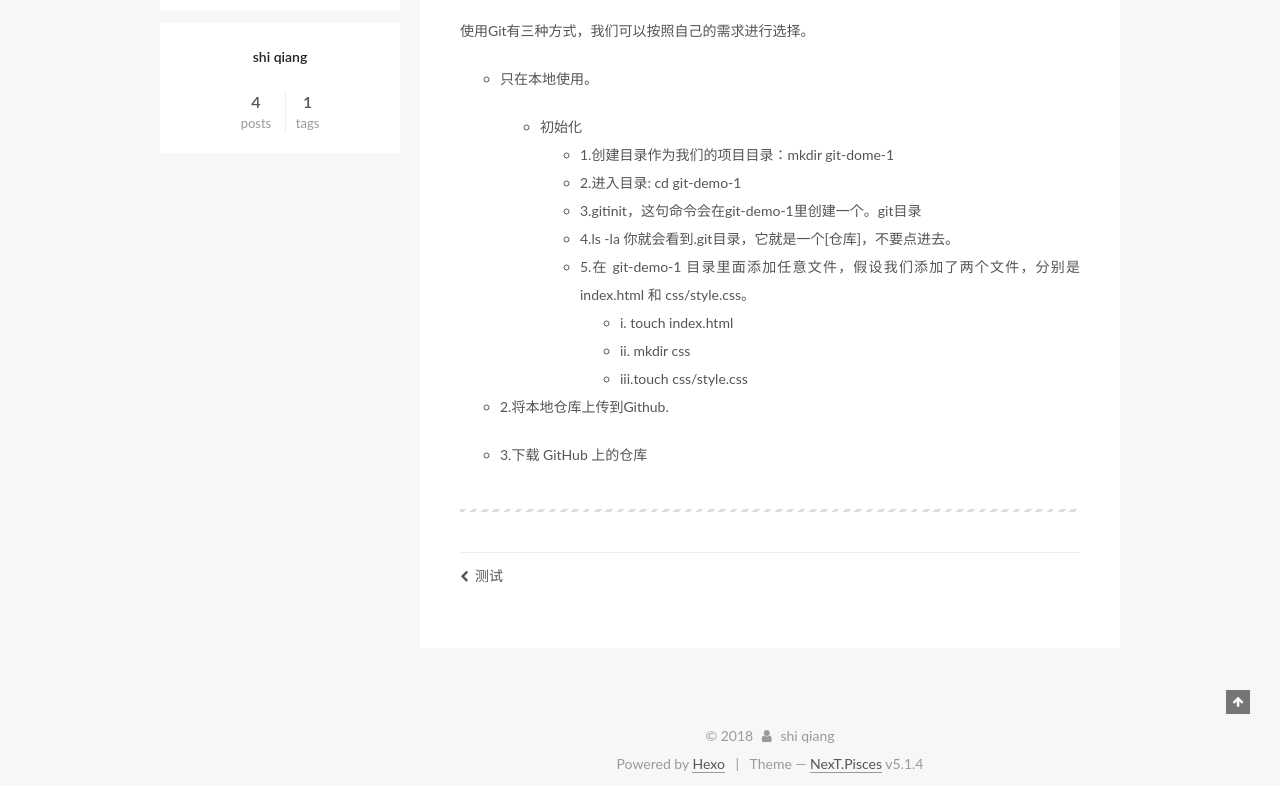
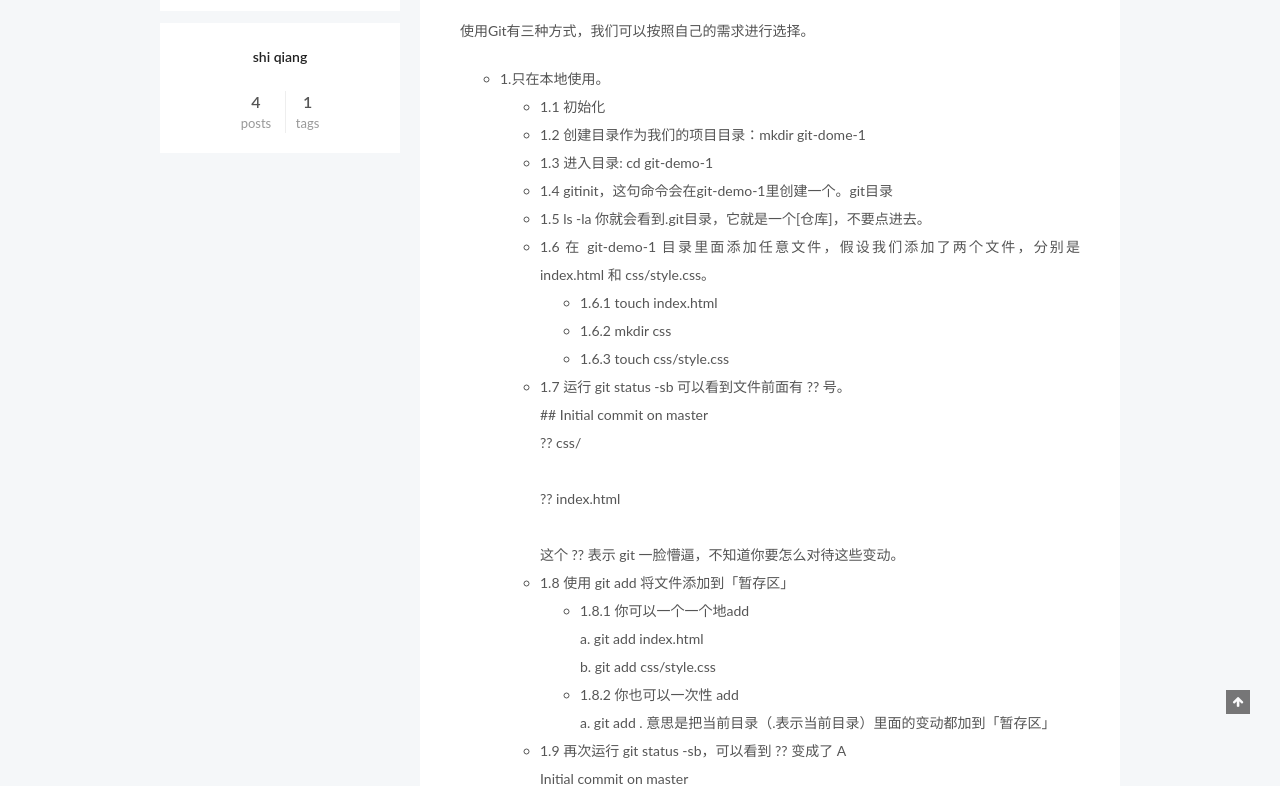
Before and after one commit to Tikktoo/Tikktoo.github.io, a plain HTML site: page 2018/06/27/Git的使用/index.html in a window 1280 px wide. Shown: the part 186-972 px from the top of the page. Drawn offline with Linux system fonts and the light colour scheme.

Commit message:
Site updated: 2018-06-27 16:06:29

```diff
--- a/2018/06/27/Git的使用/index.html
+++ b/2018/06/27/Git的使用/index.html
@@ -79,17 +79,17 @@
 
 
 
-<meta name="description" content="使用Git有三种方式，我们可以按照自己的需求进行选择。  只在本地使用。  初始化 1.创建目录作为我们的项目目录：mkdir git-dome-1 2.进入目录: cd git-demo-1 3.gitinit，这句命令会在git-demo-1里创建一个。git目录 4.ls -la 你就会看到.git目录，它就是一个[仓库]，不要点进去。 5.在 git-demo-1 目录里面添加任意文件，假">
+<meta name="description" content="使用Git有三种方式，我们可以按照自己的需求进行选择。  1.只在本地使用。 1.1 初始化 1.2 创建目录作为我们的项目目录：mkdir git-dome-1 1.3 进入目录: cd git-demo-1 1.4 gitinit，这句命令会在git-demo-1里创建一个。git目录 1.5 ls -la 你就会看到.git目录，它就是一个[仓库]，不要点进去。 1.6 在 git-demo">
 <meta property="og:type" content="article">
 <meta property="og:title" content="Git的使用">
 <meta property="og:url" content="http://yoursite.com/2018/06/27/Git的使用/index.html">
 <meta property="og:site_name" content="Martin">
-<meta property="og:description" content="使用Git有三种方式，我们可以按照自己的需求进行选择。  只在本地使用。  初始化 1.创建目录作为我们的项目目录：mkdir git-dome-1 2.进入目录: cd git-demo-1 3.gitinit，这句命令会在git-demo-1里创建一个。git目录 4.ls -la 你就会看到.git目录，它就是一个[仓库]，不要点进去。 5.在 git-demo-1 目录里面添加任意文件，假">
+<meta property="og:description" content="使用Git有三种方式，我们可以按照自己的需求进行选择。  1.只在本地使用。 1.1 初始化 1.2 创建目录作为我们的项目目录：mkdir git-dome-1 1.3 进入目录: cd git-demo-1 1.4 gitinit，这句命令会在git-demo-1里创建一个。git目录 1.5 ls -la 你就会看到.git目录，它就是一个[仓库]，不要点进去。 1.6 在 git-demo">
 <meta property="og:locale" content="default">
-<meta property="og:updated_time" content="2018-06-27T07:44:34.079Z">
+<meta property="og:updated_time" content="2018-06-27T08:06:04.570Z">
 <meta name="twitter:card" content="summary">
 <meta name="twitter:title" content="Git的使用">
-<meta name="twitter:description" content="使用Git有三种方式，我们可以按照自己的需求进行选择。  只在本地使用。  初始化 1.创建目录作为我们的项目目录：mkdir git-dome-1 2.进入目录: cd git-demo-1 3.gitinit，这句命令会在git-demo-1里创建一个。git目录 4.ls -la 你就会看到.git目录，它就是一个[仓库]，不要点进去。 5.在 git-demo-1 目录里面添加任意文件，假">
+<meta name="twitter:description" content="使用Git有三种方式，我们可以按照自己的需求进行选择。  1.只在本地使用。 1.1 初始化 1.2 创建目录作为我们的项目目录：mkdir git-dome-1 1.3 进入目录: cd git-demo-1 1.4 gitinit，这句命令会在git-demo-1里创建一个。git目录 1.5 ls -la 你就会看到.git目录，它就是一个[仓库]，不要点进去。 1.6 在 git-demo">
 
 
 
@@ -301,29 +301,34 @@
 
         <p>使用Git有三种方式，我们可以按照自己的需求进行选择。</p>
 <ul>
-<li><p>只在本地使用。</p>
-<ul>
-<li>初始化<ul>
-<li>1.创建目录作为我们的项目目录：mkdir git-dome-1</li>
-<li>2.进入目录: cd git-demo-1</li>
-<li>3.gitinit，这句命令会在git-demo-1里创建一个。git目录</li>
-<li>4.ls -la 你就会看到.git目录，它就是一个[仓库]，不要点进去。</li>
-<li>5.在 git-demo-1 目录里面添加任意文件，假设我们添加了两个文件，分别是 index.html 和 css/style.css。<ul>
-<li>i.  touch index.html</li>
-<li>ii. mkdir css</li>
-<li>iii.touch css/style.css</li>
+<li>1.只在本地使用。<ul>
+<li>1.1 初始化</li>
+<li>1.2 创建目录作为我们的项目目录：mkdir git-dome-1</li>
+<li>1.3 进入目录: cd git-demo-1</li>
+<li>1.4 gitinit，这句命令会在git-demo-1里创建一个。git目录</li>
+<li>1.5 ls -la 你就会看到.git目录，它就是一个[仓库]，不要点进去。</li>
+<li>1.6 在 git-demo-1 目录里面添加任意文件，假设我们添加了两个文件，分别是 index.html 和 css/style.css。<ul>
+<li>1.6.1  touch index.html</li>
+<li>1.6.2 mkdir css</li>
+<li>1.6.3 touch css/style.css</li>
+</ul>
+</li>
+<li>1.7 运行 git status -sb 可以看到文件前面有 ?? 号。<br>## Initial commit on master<br>?? css/<br><br>?? index.html<br><br>这个 ?? 表示 git 一脸懵逼，不知道你要怎么对待这些变动。</li>
+<li>1.8 使用 git add 将文件添加到「暂存区」<ul>
+<li>1.8.1 你可以一个一个地add      <br> a. git add index.html       <br>b. git add css/style.css</li>
+<li>1.8.2 你也可以一次性 add      <br> a. git add . 意思是把当前目录（.表示当前目录）里面的变动都加到「暂存区」</li>
+</ul>
+</li>
+<li>1.9 再次运行 git status -sb，可以看到 ?? 变成了 A      <br>  Initial commit on master      <br>  css/style.css      <br>  index.html<br><br>   A 的意思就是添加，也就是说你告诉 git，这些文件我要加到仓库里</li>
 </ul>
 </li>
 </ul>
-</li>
-</ul>
-</li>
+<ul>
 <li><p>2.将本地仓库上传到Github.</p>
 </li>
 <li><p>3.下载 GitHub 上的仓库</p>
 </li>
 </ul>
-<hr>
 
 
     </div>
--- a/css/main.css
+++ b/css/main.css
@@ -1823,7 +1823,7 @@ pre .javascript .function {
   width: 4px;
   height: 4px;
   border-radius: 50%;
-  background: #ff1ddf;
+  background: #421d7a;
 }
 .links-of-blogroll {
   font-size: 13px;
```
Also changed, not shown: index.html (+20 -15 lines).
